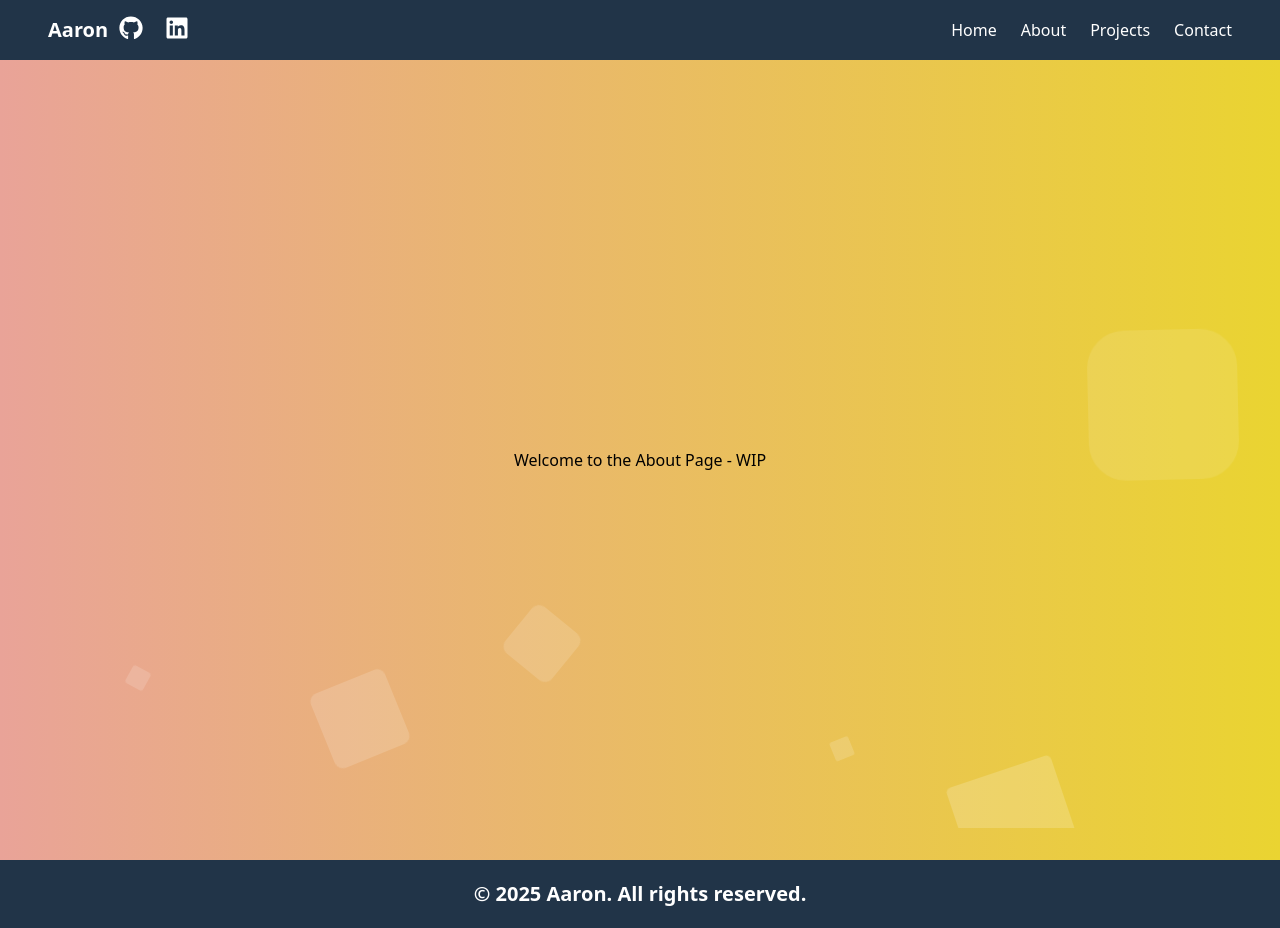
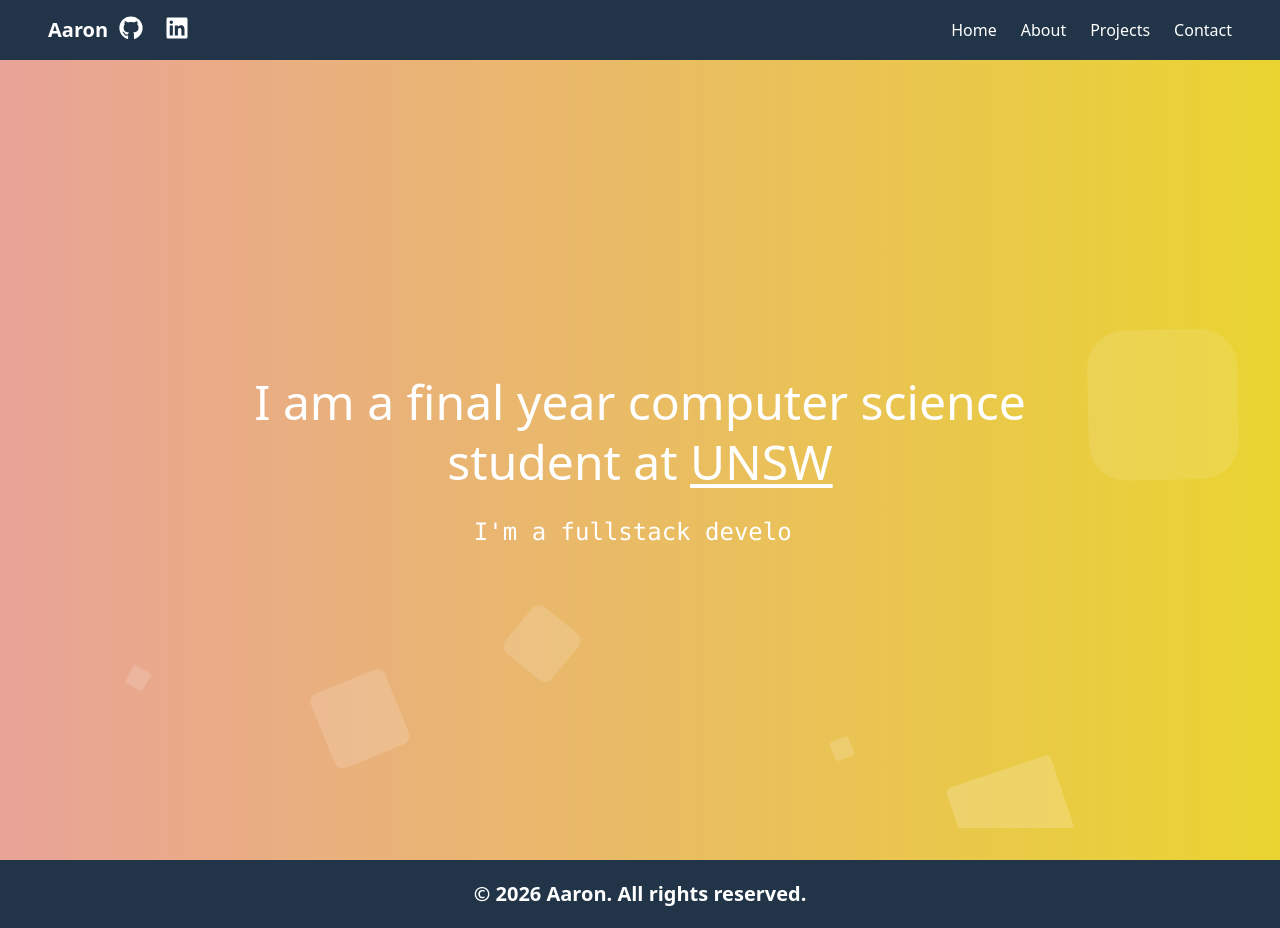
Before and after one commit to AaronthiccThai/PersonalWebsite, a React (Vite) app in the folder frontend/: page /about in a window 1280 px wide. Built offline with nearby package versions, Linux system fonts and the light colour scheme.

Commit message:
Added more information to about

```diff
--- a/frontend/package.json
+++ b/frontend/package.json
@@ -16,7 +16,9 @@
     "react": "^19.2.0",
     "react-dom": "^19.2.0",
     "react-icons": "^5.5.0",
-    "react-router-dom": "^7.11.0"
+    "react-router-dom": "^7.11.0",
+    "react-simple-typewriter": "^5.0.1",
+    "typewriter-effect": "^2.22.0"
   },
   "devDependencies": {
     "@eslint/js": "^9.39.1",
--- a/frontend/src/components/Footer.tsx
+++ b/frontend/src/components/Footer.tsx
@@ -5,7 +5,7 @@ const Footer: React.FC = () => {
   return (
     <footer className="bottom-0 left-0 w-full bg-[rgb(33,52,72)] text-white py-1">
       <div className="flex items-center justify-center px-30 py-4 text-white">
-        <span className="font-bold text-xl">© 2025 Aaron. All rights reserved.</span>
+        <span className="font-bold text-xl">© 2026 Aaron. All rights reserved.</span>
       </div>
     </footer>
   )
--- a/frontend/src/pages/About.tsx
+++ b/frontend/src/pages/About.tsx
@@ -1,10 +1,10 @@
+import { Typewriter } from "react-simple-typewriter"
 const About = () => {
 
   return (
     <div className="relative min-h-screen overflow-hidden flex flex-col justify-center items-center"
       style={{["--bg-start" as any]: "#ead431", ["--bg-end" as any]: "#e9a398",}}
     >
-      <h1 className="z-10">Welcome to the About Page - WIP</h1>
       <div className="area">
         <ul className="circles">
           {Array.from({ length: 10 }).map((_, i) => (
@@ -12,6 +12,40 @@ const About = () => {
           ))}
         </ul>
       </div>
+
+      <div className="relative z-10 max-w-4xl text-center space-y-6 px-6">
+        <h1 className="text-white text-5xl leading-tight">
+          I am a final year computer science student at{" "}
+          <a
+            href="https://www.unsw.edu.au/"
+            target="_blank"
+            className="underline underline-offset-4 hover:no-underline"
+            rel="noreferrer"
+          >
+            UNSW
+          </a>
+        </h1>
+
+        <p className="text-2xl font-mono text-white">
+          <Typewriter
+            words={[
+              "I'm a frontend developer",
+              "I'm a fullstack developer",
+              "I'm a game developer",
+              "I'm a chatgpt enthusiast and CEO of buggy codes",
+              "I'm UNEMPLOYED :(",
+            ]}
+            loop={1}
+            cursor
+            cursorStyle="|"
+            typeSpeed={70}
+            deleteSpeed={50}
+            delaySpeed={1000}
+          />
+        </p>
+
+
+      </div>
     </div>
   )
 }
```
Also changed, not shown: 1 other file (tests, documents, lock files or other folders).
